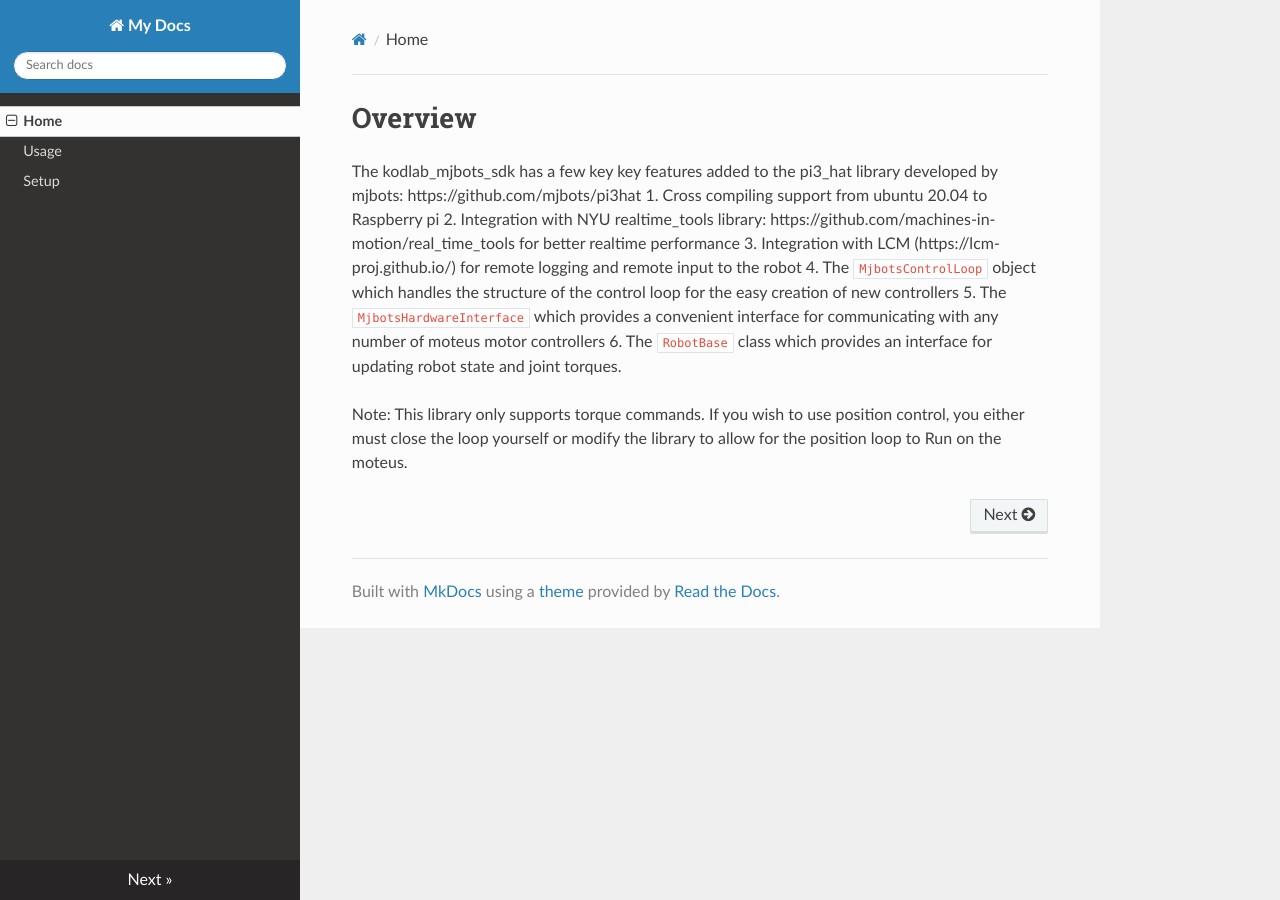
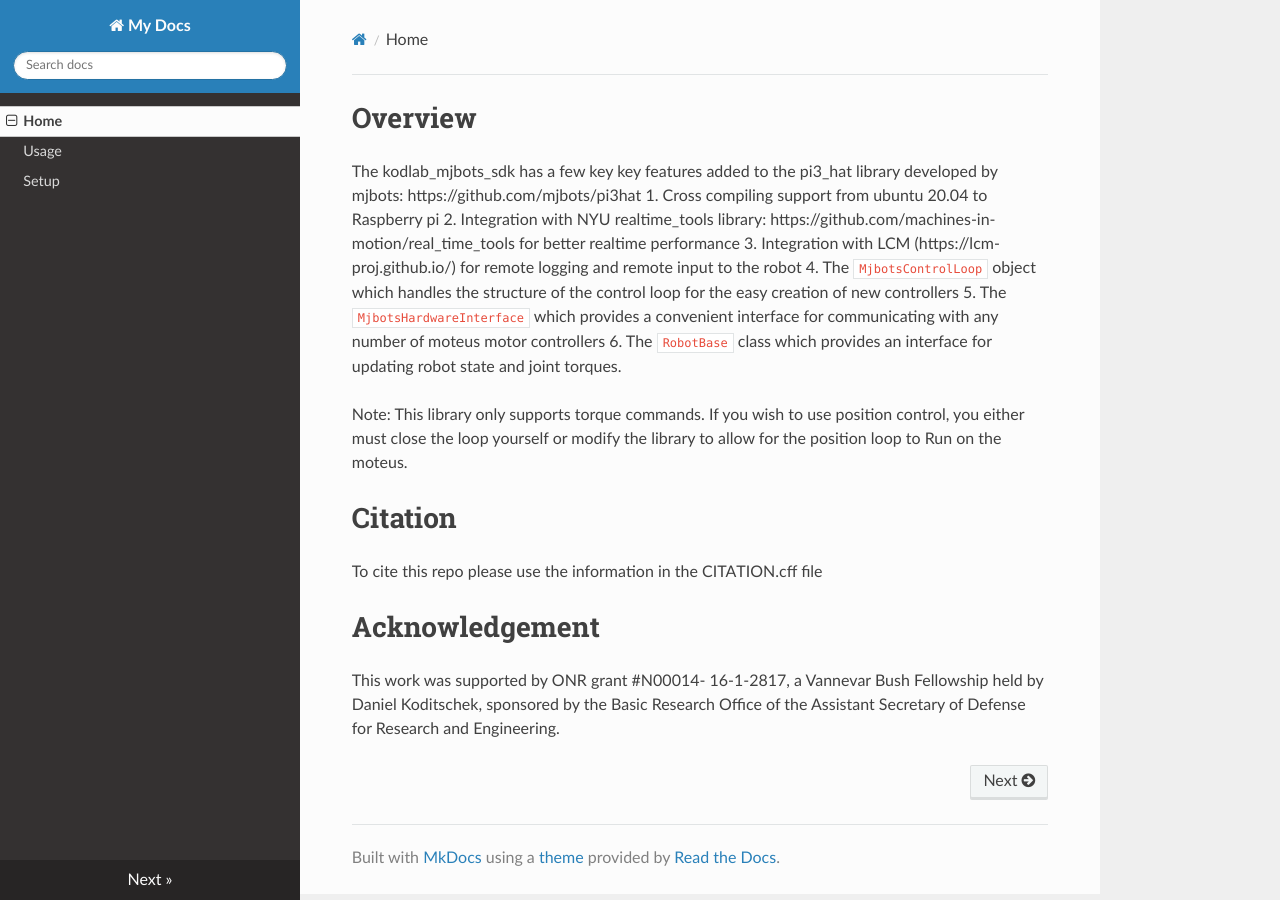
Before and after one commit to KodlabPenn/kodlab_mjbots_sdk, an MkDocs documentation site: the page built from docs/index.md, in a window 1280 px wide. Built offline with MkDocs 1.6.1, drawn with Linux system fonts in a browser that asks for light colours; nearby versions of some CDN libraries.

Commit message:
Update index.md

```diff
--- a/docs/index.md
+++ b/docs/index.md
@@ -14,3 +14,10 @@ of moteus motor controllers
 Note: This library only supports torque commands. If you wish to use
 position control, you either must close the loop yourself or modify the
 library to allow for the position loop to Run on the moteus.
+
+# Citation
+To cite this repo please use the information in the CITATION.cff file
+
+# Acknowledgement
+This work was supported by ONR grant #N00014- 16-1-2817, a Vannevar Bush Fellowship held by Daniel Koditschek,
+sponsored by the Basic Research Office of the Assistant Secretary of Defense for Research and Engineering.
```
